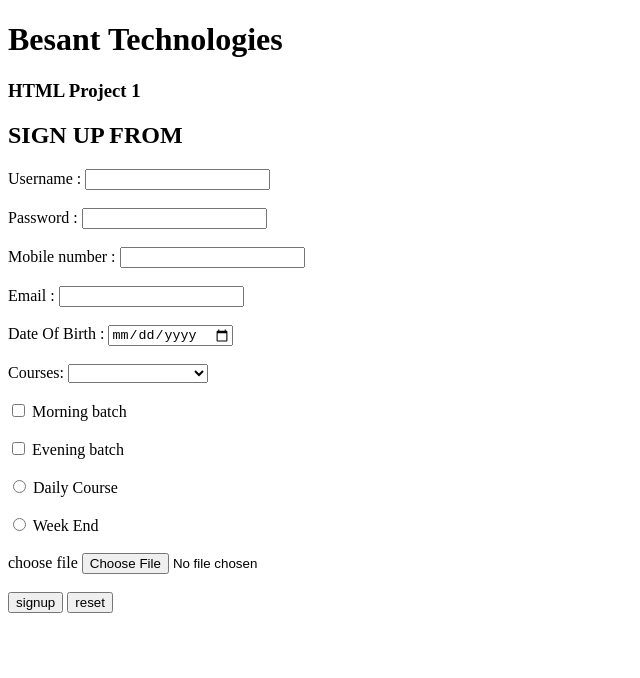
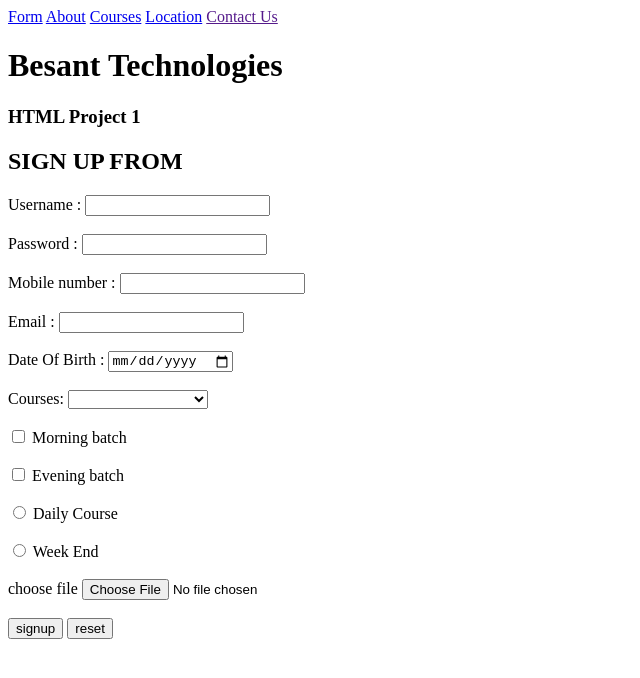
Before and after one commit to Raman031/raman.github, a plain HTML site: page index.html in a window 1280 px wide. Shown: the whole page, without its empty margins (0-640 px from the left). Drawn offline with Linux system fonts and the light colour scheme.

Commit message:
Update index.html

```diff
--- a/index.html
+++ b/index.html
@@ -8,6 +8,11 @@
 </head>
 
 <body>
+    <a href="index.html">Form</a>
+    <a href="about.html">About</a>
+    <a href="course.html">Courses</a>
+    <a href="location.html">Location</a>
+    <a href="">Contact Us</a><br>
     <h1>Besant Technologies</h1>
     <h3>HTML Project 1</h3>
     <h2>SIGN UP FROM</h2>
```
